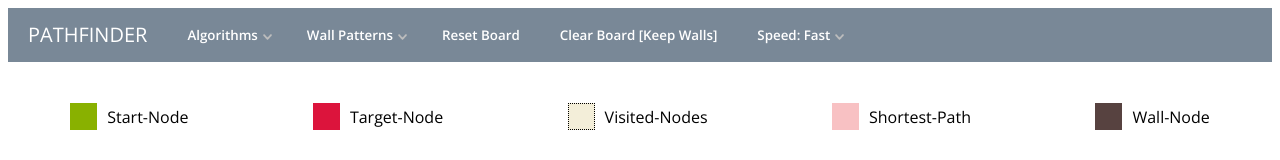
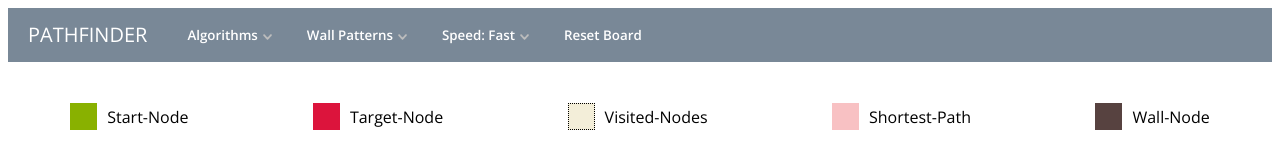
Before and after one commit to AlKL/PathfindingVisualizer, a React (Create React App) app in the folder frontend/: page / in a window 1280 px wide. Shown: the top 160 px of the page. Built offline with nearby package versions, Linux system fonts and the light colour scheme.

Commit message:
Moved buttons around

```diff
--- a/frontend/src/components/Menu/Menu.js
+++ b/frontend/src/components/Menu/Menu.js
@@ -136,15 +136,12 @@ const Menu = ({ grid, resetBoard, clearBoard, startNode, endNode }) => {
                 dropName='Wall Patterns'
                 itemArray={mazeArray}
             />
-
-            <button onClick={resetBoard}>Reset Board</button>
-            <button onClick={clearBoard}>Clear Board [Keep Walls]</button>
-
+            {/* <button onClick={clearBoard}>Clear Board [Keep Walls]</button> */}
             <DropDownSpeed
                 initialSpeed={visSpeed}
                 setVisSpeed={setVisSpeed}
             />
-
+            <button onClick={resetBoard}>Reset Board</button>
             {/* <button onClick={visualizeGreedyBfs}>Greedy Best-First Search</button> */}
         </div>
     );
```
